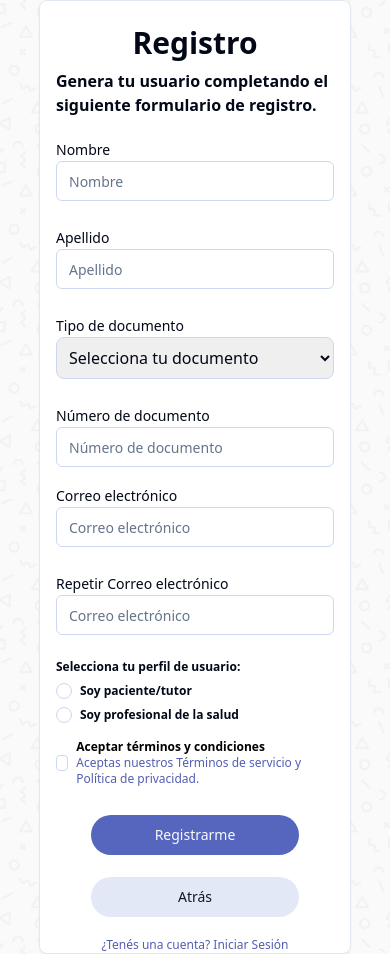
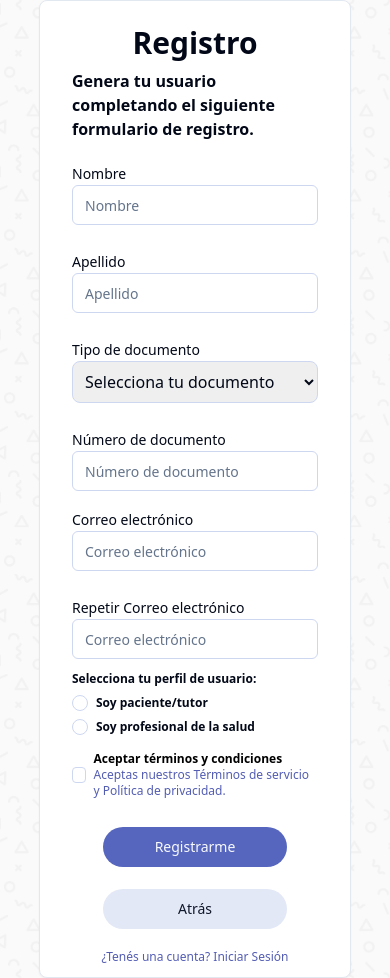
Before and after one commit to No-Country-simulation/h1-14-node-react, a React (Vite) app in the folder front/: page /registro in a window 390 px wide. Before the commit the page ends 954 px from the top, so only its background shows below. Built offline with nearby package versions, Linux system fonts and the light colour scheme.

Commit message:
cambios en estilos del formulario de registro

```diff
--- a/front/src/Components/formDoctorRegister/index.jsx
+++ b/front/src/Components/formDoctorRegister/index.jsx
@@ -46,7 +46,7 @@ function formDoctorRegistry() {
 
   return (
     <div className="flex items-start md:h-screen  justify-center ">
-      <div className="w-4/5 md:w-7/12   bg-white rounded-lg border h-auto md:h-full flex flex-col justify-center shadow-sm px-4 md:px-14">
+      <div className="w-4/5 md:w-7/12   bg-white rounded-lg border h-auto md:h-full flex flex-col justify-center shadow-sm px-8 md:px-14">
         <div className="text-center mt-6 w-full">
           <h1 className="text-3xl sm:text-5xl font-bold  ">Registro</h1>
           <p className="font-semibold text-base sm:text-xl font-sans mt-2 text-left mb-2">
@@ -144,7 +144,9 @@ function formDoctorRegistry() {
                 onChange={handleChange}
               />
             </div>
-            <div>
+
+          </div>
+          <div className='mt-3'>
               <p className="font-semibold text-xs ">
                 Selecciona tu perfil de usuario:
               </p>
@@ -161,7 +163,6 @@ function formDoctorRegistry() {
                 </div>
               </div>
             </div>
-          </div>
           <div className="flex w-full mt-4 justify-start items-center ">
             <input
               type="checkbox"
@@ -169,7 +170,7 @@ function formDoctorRegistry() {
               id="termsConditions"
               value={formData.termsConditions}
               onChange={handleChange}
-              className="appearance-none border border-colorInputBorder rounded w-4 h-4 cursor-pointer mr-2"
+              className="appearance-none border border-colorInputBorder rounded w-5 h-4 sm:w-4 cursor-pointer mr-2"
             ></input>
             <div>
               <p className="text-black font-semibold text-xs">
@@ -196,7 +197,7 @@ function formDoctorRegistry() {
             </Button>
           </div>
           <div className="flex justify-center items-center mt-5">
-            <a href="/login" className="text-inputSecundary font-medium text-xs">
+            <a href="/login" className="text-inputSecundary font-medium text-xs mb-3">
               ¿Tenés una cuenta? Iniciar Sesión
             </a>
           </div>
--- a/front/src/Pages/App/App.jsx
+++ b/front/src/Pages/App/App.jsx
@@ -1,6 +1,5 @@
 import { useRoutes, BrowserRouter } from "react-router-dom";
 import React from "react";
-
 import DoctorRegistry from "../DoctorRegistry";
 import LogIn from "../LogIn";
 import "./App.css";
```
